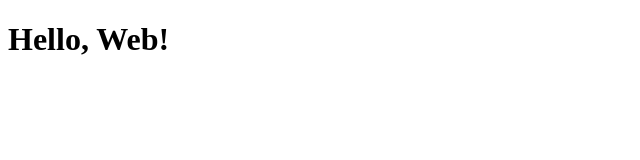
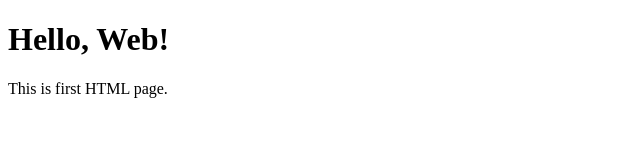
Before and after one commit to Student-NS/WDW_0575, a plain HTML site: page ASSIGNMENT-1/index.html in a window 1280 px wide. Shown: the whole page, without its empty margins (0-640 px from the left). Drawn offline with Linux system fonts and the light colour scheme.

Commit message:
completed assignment-1

```diff
--- a/ASSIGNMENT-1/index.html
+++ b/ASSIGNMENT-1/index.html
@@ -7,7 +7,7 @@
 </head>
 <body>
     <h1>Hello, Web!</h1>
-
+    <p>This is first HTML page.</p>
 
 </body>
 </html>
```
